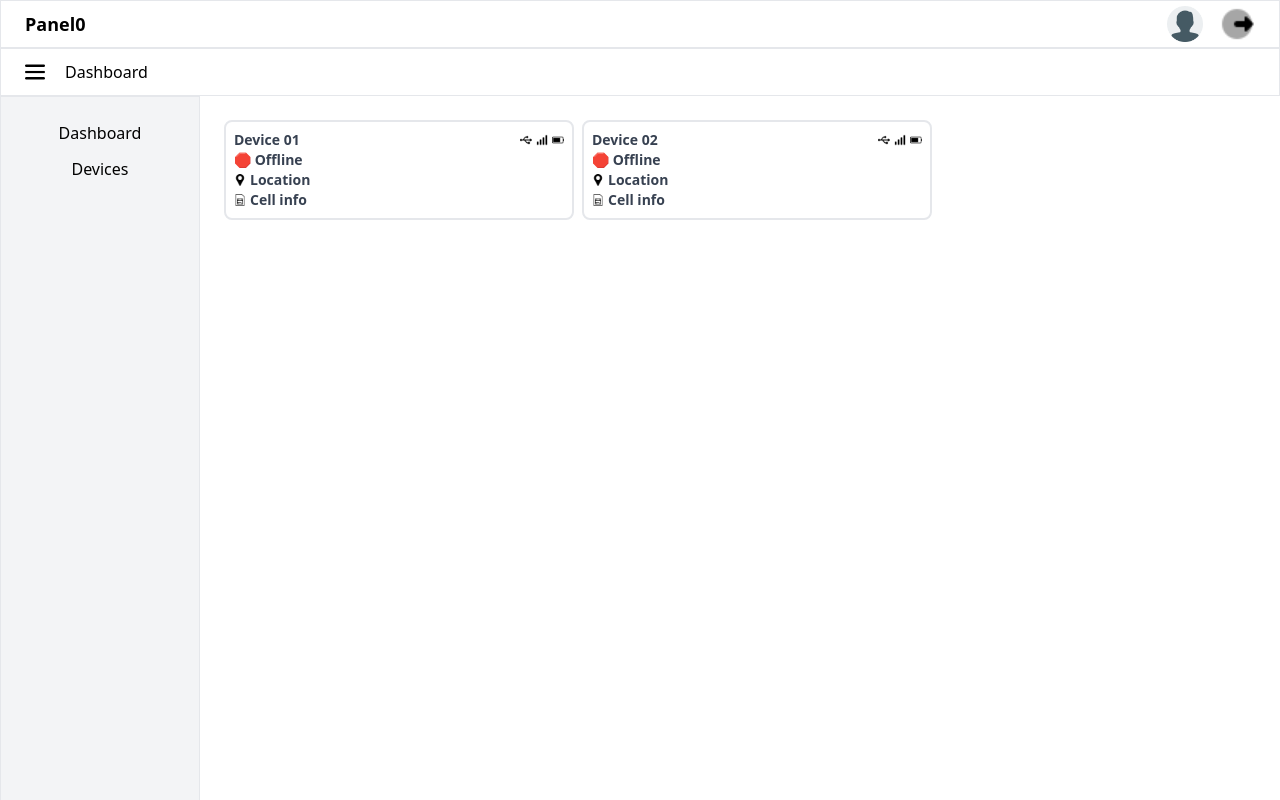
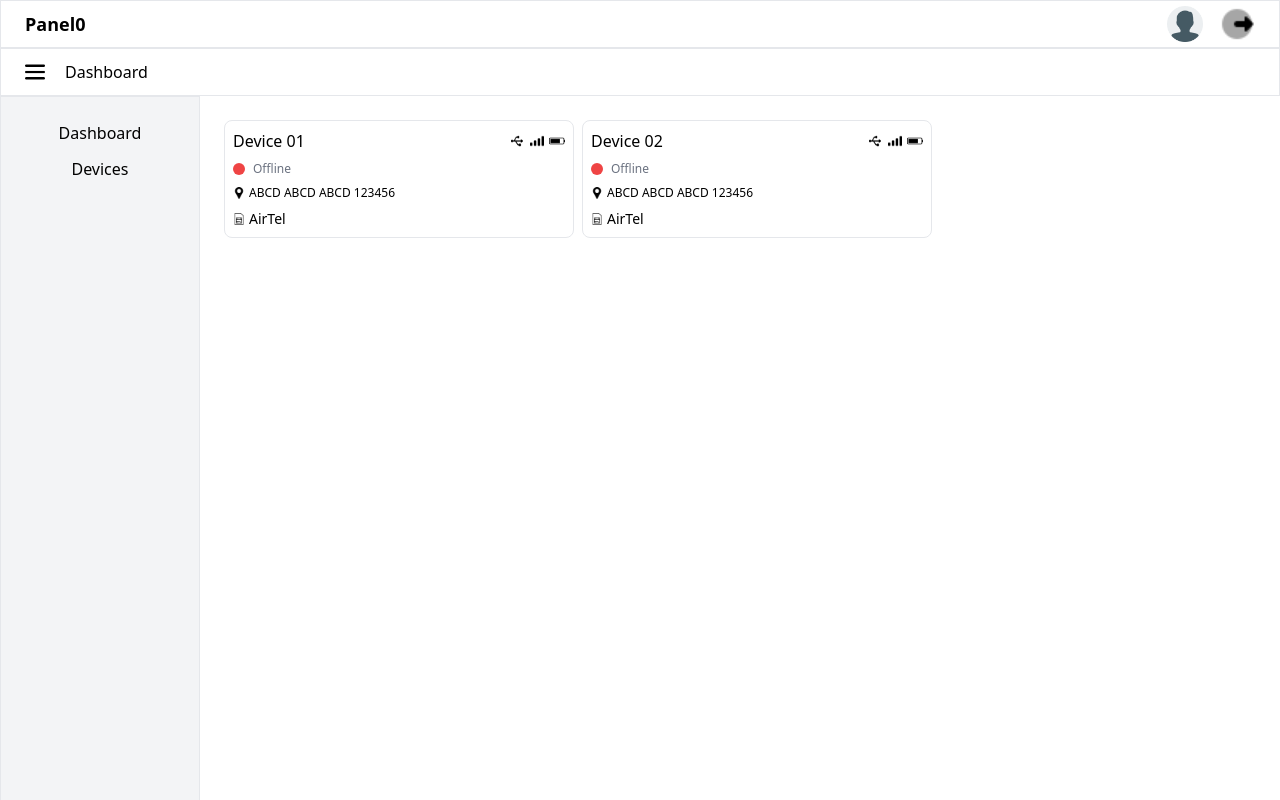
Before and after one commit to muhammedfahad115/EstroTechRobotics, a React (Vite) app: page /devices in a window 1280 px wide. Built offline with nearby package versions, Linux system fonts and the light colour scheme.

Commit message:
updated Devices component

```diff
--- a/src/Components/DashBoard1.jsx
+++ b/src/Components/DashBoard1.jsx
@@ -217,11 +217,17 @@ function DashBoard1() {
         },
         scales: {
             x: {
+                border: {
+                    color : 'black'
+                },
                 grid: {
                     display: false,
                     drawBorder: false,
                     drawTicks: false,
                 },
+                ticks: {
+                    padding: 20
+                }
             },
             y: {
                 border: {
--- a/src/Components/Device1.jsx
+++ b/src/Components/Device1.jsx
@@ -161,11 +161,17 @@ function Device1() {
         },
         scales: {
             x: {
+                border: {
+                    color : 'black'
+                },
                 grid: {
                     display: false,
                     drawBorder: false,
                     drawTicks: false,
                 },
+                ticks: {
+                    padding: 20
+                }
             },
             y: {
                 border: {
@@ -195,34 +201,34 @@ function Device1() {
 
     return (
         <>
-            <div className='w-full h-full flex flex-col gap-5 '>
+            <div className='w-full h-full flex flex-col gap-2 '>
                 <div className='w-full flex  p-0  flex-col gap-2  md:flex-row'>
-                    <div className='border-[0.5px]  sm:w-[256px]  h-auto p-[10px] flex flex-col gap-2 rounded-[8px]'>
+                    <div className='border-[0.5px]  sm:w-[256px]  h-auto p-[10px] flex flex-col justify-between rounded-[8px]'>
                         <h1>{device.deviceName}</h1>
                         <div className='flex items-center gap-2'>
                             <div className={`w-3 h-3 rounded-full ${isOnline ? 'bg-green-500' : 'bg-red-500'}`}></div>
                             <h1 className='text-gray-500 text-xs'>{isOnline ? 'Online' : 'Offline'}</h1>
                         </div>
-                        <h1 className='text-gray-500 text-sm'>Last connected at {formatDate(device.connectionStatus.connected)}</h1>
+                        <h1 className='text-gray-500 text-xs'>Last connected at {formatDate(device.connectionStatus.connected)}</h1>
                     </div>
-                    <div className='border-[0.5px] sm:w-[256px] h-auto p-[10px] flex flex-col gap-2 rounded-[8px]'>
+                    <div className='border-[0.5px] sm:w-[256px] h-auto p-[10px] flex flex-col justify-between rounded-[8px]'>
                         <div className='flex items-center gap-1'><img className='w-[13px] h-[12px] opacity-50' src={pin} alt="pin" /><h1 className='text-gray-500'>Location</h1></div>
                         <h1 className='text-sm text-gray-500'>{device.location.building},{device.location.city},{device.location.state}</h1>
                         <h1 className='text-sm text-gray-500'>state,country,pincode</h1>
                     </div>
-                    <div className='border-[0.5px] sm:w-[256px] h-auto p-[10px] flex flex-col gap-2 rounded-[8px]'>
+                    <div className='border-[0.5px] sm:w-[256px] h-auto p-[10px] flex flex-col justify-between rounded-[8px]'>
                         <div className='flex items-center gap-1'><img className='w-[13px] h-[12px] ' src={sim} alt="sim" /><h1 className='text-gray-500'>Cell Info</h1></div>
                         <h1 className='text-sm text-gray-500'>{device.hw_data.sim.operator}</h1>
                         <h1 className='text-sm text-gray-500'>{device.hw_data.sim.signalStrength}</h1>
                     </div>
-                    <div className='border-[0.5px] sm:w-[256px] h-auto p-[10px] flex flex-col gap-2 rounded-[8px]'>
+                    <div className='border-[0.5px] sm:w-[256px] h-auto p-[10px] flex flex-col justify-between rounded-[8px]'>
                         <div className='flex items-center gap-1'><img className='w-[13px] h-[12px] rotate-90 ' src={usb} alt="usb" /><h1 className='text-gray-500'>Usb Devices</h1></div>
                         {devices.map((device,index) => (
                             <div key={index} className='flex items-center gap-2'><div className='w-3 h-3 rounded-full bg-green-500'></div><h1 className='text-sm text-gray-500'>{device}</h1></div>
 
                         ))}
                     </div>
-                    <div className='border-[0.5px] sm:w-[256px] h-auto p-[10px] flex flex-col gap-2 rounded-[8px]'>
+                    <div className='border-[0.5px] sm:w-[256px] h-auto p-[10px] flex flex-col justify-between rounded-[8px]'>
                         <div className='flex items-center gap-1'><img className='w-[13px] h-[12px]  ' src={battery} alt="battery" /><h1 className='text-gray-500'>Battery Info</h1></div>
                         <h1 className='text-sm text-gray-500'>{device.hw_data.battery.percentage}</h1>
                         <h1 className='text-sm text-gray-500'>{device.hw_data.battery.temperature}</h1>
--- a/src/Components/Device2.jsx
+++ b/src/Components/Device2.jsx
@@ -203,7 +203,7 @@ function Device2() {
                             <div className={`w-3 h-3 rounded-full ${isOnline ? 'bg-green-500' : 'bg-red-500'}`}></div>
                             <h1 className='text-gray-500 text-xs'>{isOnline ? 'Online' : 'Offline'}</h1>
                         </div>
-                        <h1 className='text-gray-500 text-sm'>Last connected at {formatDate(device.connectionStatus.connected)}</h1>
+                        <h1 className='text-gray-500 text-xs'>Last connected at {formatDate(device.connectionStatus.connected)}</h1>
                     </div>
                     <div className='border-[0.5px] sm:w-[256px] h-auto p-[10px] flex flex-col gap-2 rounded-[8px]'>
                         <div className='flex items-center gap-1'><img className='w-[13px] h-[12px] opacity-50' src={pin} alt="pin" /><h1 className='text-gray-500'>Location</h1></div>
--- a/src/Components/Devices.jsx
+++ b/src/Components/Devices.jsx
@@ -7,32 +7,38 @@ import pin from '../assets/pin.png';
 import sim from '../assets/sim.png';
 import { Link } from 'react-router-dom';
 
+
 function Devices() {
 
     return (
         <>
-            <div className="flex gap-2 text-sm font-semibold text-gray-700 flex-wrap">
+            <div className="flex gap-2    flex-wrap">
                 {DevicesData.map((item) => {
                     const deviceNameNoSpaces = item.deviceName.replace(/\s+/g, '').toLowerCase();
+                    const isOnline = new Date(item.connectionStatus.connected) > new Date(item.connectionStatus.disconnected);
+
                     return (
                         <Link key={deviceNameNoSpaces} to={`/${deviceNameNoSpaces}`}>
-                            <div className="border-2 w-[200px] sm:w-[300px] md:w-[350px] p-2 cursor-pointer rounded-lg ">
+                            <div className="border-[0.5px] w-[200px] sm:w-[300px] md:w-[350px] p-2 flex flex-col gap-2 cursor-pointer rounded-lg ">
                                 <div className="flex justify-between items-center">
                                     <h1>{item.deviceName}</h1>
                                     <div className="flex gap-1">
-                                        <img className="w-3 h-3 rotate-90" src={usb} alt="usb img" />
-                                        <img className="w-3 h-3" src={signal} alt="signal img" />
-                                        <img className="w-3 h-3" src={battery} alt="battery img" />
+                                        <img className="w-4 h-3 rotate-90" src={usb} alt="usb img" />
+                                        <img className="w-4 h-3" src={signal} alt="signal img" />
+                                        <img className="w-4 h-3" src={battery} alt="battery img" />
                                     </div>
                                 </div>
-                                <h1>🛑 Offline</h1>
-                                <h1 className="flex items-center gap-1">
+                                <div className='flex items-center gap-2'>
+                                    <div className={`w-3 h-3 rounded-full ${isOnline ? 'bg-green-500' : 'bg-red-500'}`}></div>
+                                    <h1 className='text-gray-500 text-xs'>{isOnline ? 'Online' : 'Offline'}</h1>
+                                </div>
+                                <h1 className="flex text-xs items-center gap-1">
                                     <img className="w-3 h-3" src={pin} alt="" />
-                                    Location
+                                   {item.location.city} {item.location.state} {item.location.district} {item.location.pinCode}
                                 </h1>
-                                <h1 className="flex items-center gap-1">
+                                <h1 className="flex text-sm items-center gap-1">
                                     <img className="w-3 h-3" src={sim} alt="" />
-                                    Cell info
+                                    {item.hw_data.sim.operator}
                                 </h1>
                             </div>
                         </Link>
--- a/src/Components/SideBar.jsx
+++ b/src/Components/SideBar.jsx
@@ -1,10 +1,12 @@
-import React, { useContext, useState } from 'react';
+import React, { useContext, useEffect, useState } from 'react';
 import { MyContext } from '../Context/UserContext';
 import { Link } from 'react-router-dom';
 
 function SideBar() {
     const { text, setText, showSideBar } = useContext(MyContext);
     const [slider, setSlider] = useState(true);
+
+
 
     return (
         <>
```
